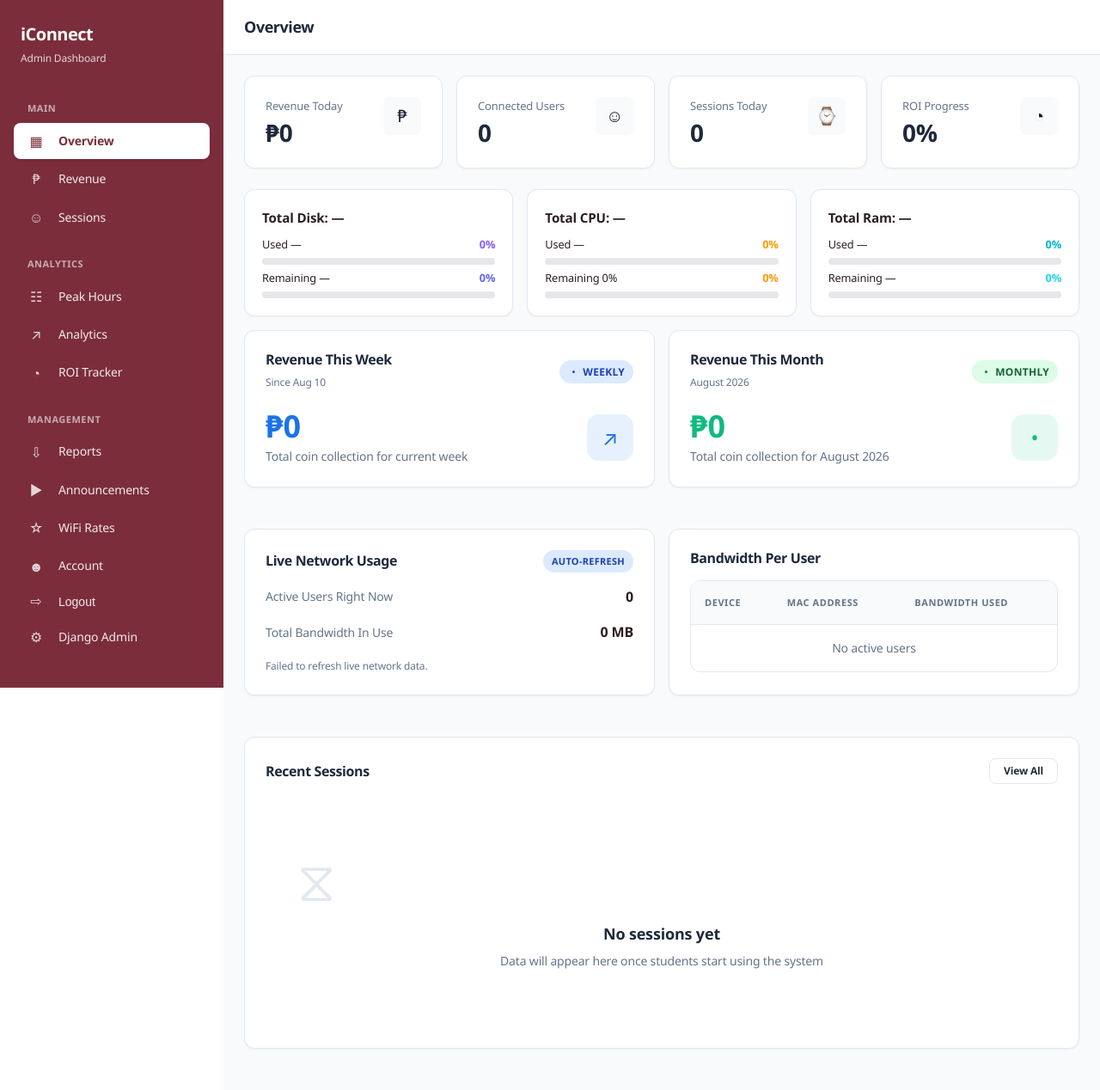
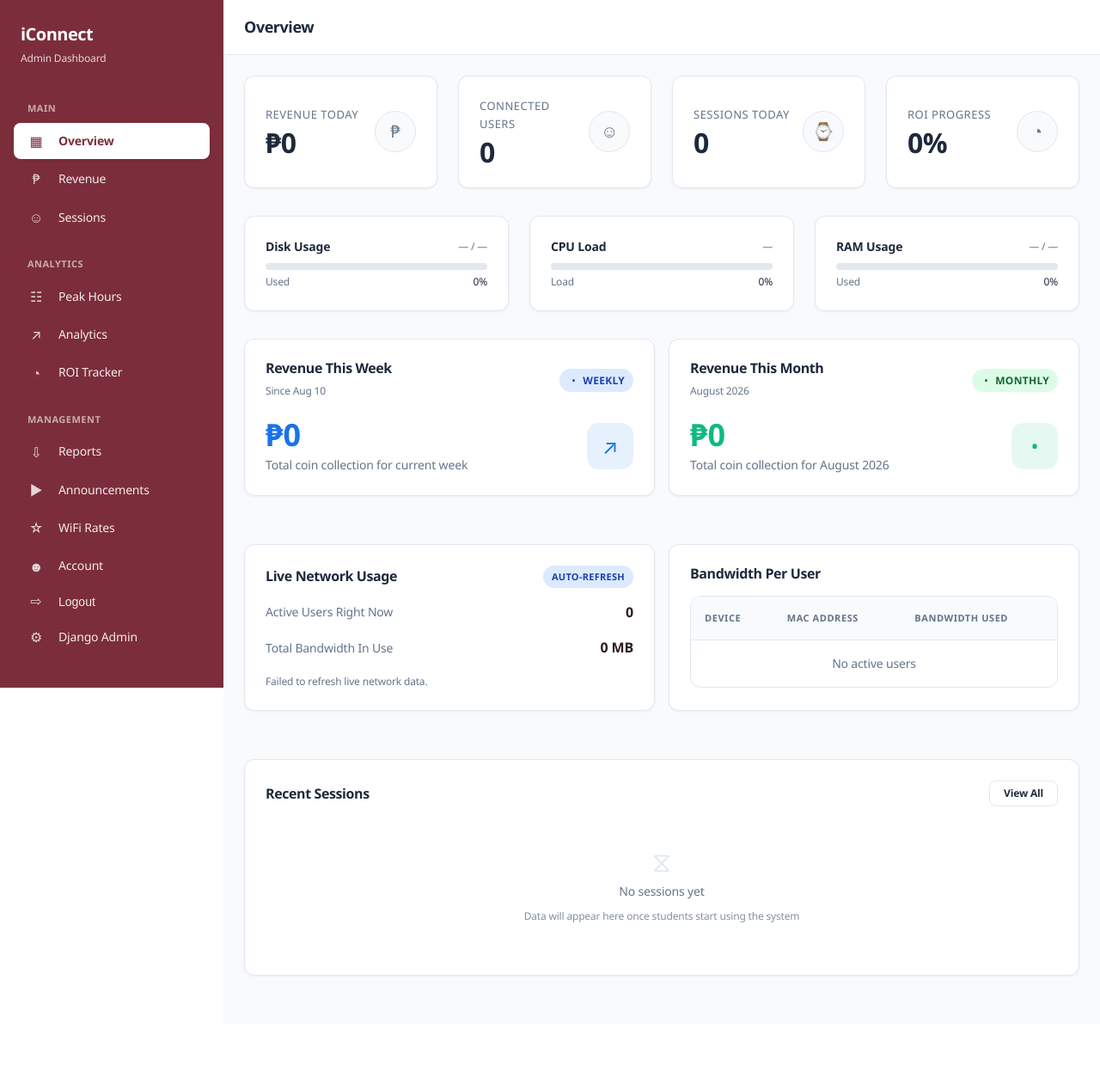
Before and after one commit to loricohenrian/iConnect, a Django app: page /dashboard/ in a window 1280 px wide. Shown: the whole page at 86% size. After the commit the page ends 1136 px from the top, so only its background shows below. Run offline with Django 4.2, Linux system fonts and the light colour scheme; the visitor is signed in with stand-in values (Sample User, id 1); data that the repository does not hold is empty; parts of the project's set-up code (start-up, migrations or seed data) failed here and were passed over.

Commit message:
UI: Full dashboard semantic overhaul and redesign

```diff
--- a/dashboard/templates/dashboard/overview.html
+++ b/dashboard/templates/dashboard/overview.html
@@ -7,17 +7,17 @@
 
 <!-- Stat Cards Row -->
 <div class="stats-grid">
-    <div class="stat-card gradient-blue animate-fadeIn">
+    <div class="stat-card animate-fadeIn">
         <div class="stat-info">
             <div class="stat-label">Revenue Today</div>
             <div class="stat-value" id="revenue-today">₱{{ revenue_today|default:"0" }}</div>
         </div>
         <div class="stat-icon-wrap">
-            <i class="bi bi-coin"></i>
+            <i class="bi bi-cash-coin"></i>
         </div>
     </div>
 
-    <div class="stat-card gradient-green animate-fadeIn" style="animation-delay: 100ms">
+    <div class="stat-card animate-fadeIn" style="animation-delay: 100ms">
         <div class="stat-info">
             <div class="stat-label">Connected Users</div>
             <div class="stat-value" id="connected-users">{{ total_connected|default:"0" }}</div>
@@ -27,7 +27,7 @@
         </div>
     </div>
 
-    <div class="stat-card gradient-teal animate-fadeIn" style="animation-delay: 200ms">
+    <div class="stat-card animate-fadeIn" style="animation-delay: 200ms">
         <div class="stat-info">
             <div class="stat-label">Sessions Today</div>
             <div class="stat-value" id="sessions-today">{{ sessions_today|default:"0" }}</div>
@@ -37,13 +37,13 @@
         </div>
     </div>
 
-    <div class="stat-card gradient-amber animate-fadeIn" style="animation-delay: 300ms">
+    <div class="stat-card animate-fadeIn" style="animation-delay: 300ms">
         <div class="stat-info">
             <div class="stat-label">ROI Progress</div>
             <div class="stat-value" id="roi-progress">{{ roi_percentage|default:"0" }}%</div>
         </div>
         <div class="stat-icon-wrap">
-            <i class="bi bi-bar-chart"></i>
+            <i class="bi bi-pie-chart"></i>
         </div>
     </div>
 </div>
@@ -51,65 +51,47 @@
 <!-- Charts Row -->
 
 <!-- System Resource Cards (Progress Bars) -->
-<div class="stats-grid" style="margin-bottom: var(--space-md); grid-template-columns: repeat(3, 1fr);">
+<div class="stats-grid" style="grid-template-columns: repeat(3, 1fr);">
     <!-- Disk Card -->
-    <div class="stat-card animate-fadeIn" style="animation-delay: 350ms; padding: 1.25rem;">
-        <div style="width: 100%;">
-            <div style="font-weight: 700; font-size: 0.95rem; margin-bottom: 0.5rem;">Total Disk: <span id="sys-disk-total">—</span></div>
-            <div style="display: flex; justify-content: space-between; font-size: 0.8rem; color: var(--text-secondary); margin-bottom: 0.35rem;">
-                <span>Used <span id="sys-disk-used">—</span></span>
-                <span style="color: #8b5cf6; font-weight: 600;" id="sys-disk-pct">0%</span>
+    <div class="stat-card animate-fadeIn" style="animation-delay: 350ms; display: block;">
+        <div style="display: flex; justify-content: space-between; align-items: center; margin-bottom: var(--space-sm);">
+            <div style="font-weight: 600; font-size: 14px; color: var(--color-dark);">Disk Usage</div>
+            <div style="font-size: 12px; color: var(--color-gray);"><span id="sys-disk-used">—</span> / <span id="sys-disk-total">—</span></div>
         </div>
-            <div style="width: 100%; height: 8px; background: #e5e7eb; border-radius: 4px; overflow: hidden; margin-bottom: 0.35rem;">
-                <div id="sys-disk-bar" style="height: 100%; width: 0%; background: linear-gradient(90deg, #8b5cf6, #a78bfa); border-radius: 4px; transition: width 0.6s ease;"></div>
+        <div class="progress-bar-bg">
+            <div id="sys-disk-bar" class="progress-bar-fill progress-success"></div>
         </div>
-            <div style="font-size: 0.8rem; color: var(--text-secondary);">
-                Remaining <span id="sys-disk-remaining">—</span>
-                <span style="float: right; color: #6366f1; font-weight: 600;" id="sys-disk-remaining-pct">0%</span>
-            </div>
-            <div style="width: 100%; height: 8px; background: #e5e7eb; border-radius: 4px; overflow: hidden; margin-top: 0.35rem;">
-                <div id="sys-disk-bar-remaining" style="height: 100%; width: 0%; background: linear-gradient(90deg, #6366f1, #818cf8, #a78bfa); border-radius: 4px; transition: width 0.6s ease;"></div>
-            </div>
+        <div style="display: flex; justify-content: space-between; margin-top: var(--space-xs); font-size: 12px; font-weight: 500;">
+            <span style="color: var(--color-gray);">Used</span>
+            <span id="sys-disk-pct" style="color: var(--color-dark);">0%</span>
         </div>
     </div>
     <!-- CPU Card -->
-    <div class="stat-card animate-fadeIn" style="animation-delay: 400ms; padding: 1.25rem;">
-        <div style="width: 100%;">
-            <div style="font-weight: 700; font-size: 0.95rem; margin-bottom: 0.5rem;">Total CPU: <span id="sys-cpu-count">—</span></div>
-            <div style="display: flex; justify-content: space-between; font-size: 0.8rem; color: var(--text-secondary); margin-bottom: 0.35rem;">
-                <span>Used <span id="sys-cpu-used">—</span></span>
-                <span style="color: #f59e0b; font-weight: 600;" id="sys-cpu-pct">0%</span>
+    <div class="stat-card animate-fadeIn" style="animation-delay: 400ms; display: block;">
+        <div style="display: flex; justify-content: space-between; align-items: center; margin-bottom: var(--space-sm);">
+            <div style="font-weight: 600; font-size: 14px; color: var(--color-dark);">CPU Load</div>
+            <div style="font-size: 12px; color: var(--color-gray);"><span id="sys-cpu-count">—</span></div>
         </div>
-            <div style="width: 100%; height: 8px; background: #e5e7eb; border-radius: 4px; overflow: hidden; margin-bottom: 0.35rem;">
-                <div id="sys-cpu-bar" style="height: 100%; width: 0%; background: linear-gradient(90deg, #f59e0b, #fbbf24); border-radius: 4px; transition: width 0.6s ease;"></div>
+        <div class="progress-bar-bg">
+            <div id="sys-cpu-bar" class="progress-bar-fill progress-success"></div>
         </div>
-            <div style="font-size: 0.8rem; color: var(--text-secondary);">
-                Remaining <span id="sys-cpu-remaining-pct-label">0%</span>
-                <span style="float: right; color: #f59e0b; font-weight: 600;" id="sys-cpu-remaining-pct">0%</span>
-            </div>
-            <div style="width: 100%; height: 8px; background: #e5e7eb; border-radius: 4px; overflow: hidden; margin-top: 0.35rem;">
-                <div id="sys-cpu-bar-remaining" style="height: 100%; width: 0%; background: linear-gradient(90deg, #3b82f6, #60a5fa, #f59e0b); border-radius: 4px; transition: width 0.6s ease;"></div>
-            </div>
+        <div style="display: flex; justify-content: space-between; margin-top: var(--space-xs); font-size: 12px; font-weight: 500;">
+            <span style="color: var(--color-gray);">Load</span>
+            <span id="sys-cpu-pct" style="color: var(--color-dark);">0%</span>
         </div>
     </div>
     <!-- RAM Card -->
-    <div class="stat-card animate-fadeIn" style="animation-delay: 450ms; padding: 1.25rem;">
-        <div style="width: 100%;">
-            <div style="font-weight: 700; font-size: 0.95rem; margin-bottom: 0.5rem;">Total Ram: <span id="sys-ram-total">—</span></div>
-            <div style="display: flex; justify-content: space-between; font-size: 0.8rem; color: var(--text-secondary); margin-bottom: 0.35rem;">
-                <span>Used <span id="sys-ram-used">—</span></span>
-                <span style="color: #06b6d4; font-weight: 600;" id="sys-ram-pct">0%</span>
+    <div class="stat-card animate-fadeIn" style="animation-delay: 450ms; display: block;">
+        <div style="display: flex; justify-content: space-between; align-items: center; margin-bottom: var(--space-sm);">
+            <div style="font-weight: 600; font-size: 14px; color: var(--color-dark);">RAM Usage</div>
+            <div style="font-size: 12px; color: var(--color-gray);"><span id="sys-ram-used">—</span> / <span id="sys-ram-total">—</span></div>
         </div>
-            <div style="width: 100%; height: 8px; background: #e5e7eb; border-radius: 4px; overflow: hidden; margin-bottom: 0.35rem;">
-                <div id="sys-ram-bar" style="height: 100%; width: 0%; background: linear-gradient(90deg, #3b82f6, #2563eb); border-radius: 4px; transition: width 0.6s ease;"></div>
+        <div class="progress-bar-bg">
+            <div id="sys-ram-bar" class="progress-bar-fill progress-success"></div>
         </div>
-            <div style="font-size: 0.8rem; color: var(--text-secondary);">
-                Remaining <span id="sys-ram-remaining">—</span>
-                <span style="float: right; color: #22d3ee; font-weight: 600;" id="sys-ram-remaining-pct">0%</span>
-            </div>
-            <div style="width: 100%; height: 8px; background: #e5e7eb; border-radius: 4px; overflow: hidden; margin-top: 0.35rem;">
-                <div id="sys-ram-bar-remaining" style="height: 100%; width: 0%; background: linear-gradient(90deg, #3b82f6, #06b6d4, #22d3ee); border-radius: 4px; transition: width 0.6s ease;"></div>
-            </div>
+        <div style="display: flex; justify-content: space-between; margin-top: var(--space-xs); font-size: 12px; font-weight: 500;">
+            <span style="color: var(--color-gray);">Used</span>
+            <span id="sys-ram-pct" style="color: var(--color-dark);">0%</span>
         </div>
     </div>
 </div>
--- a/static/css/dashboard.css
+++ b/static/css/dashboard.css
@@ -5,16 +5,25 @@
 
 /* ── Override base palette for ultra-minimalist light theme ── */
 .dashboard-wrapper {
-    --color-primary:      #0f172a;
-    --color-primary-dark:  #000000;
-    --color-primary-light: #f1f5f9;
-    --color-dark:         #1e293b;
-    --color-info:         #0EA5E9;
-    --color-gray:         #64748b;
-    --color-light:        #f8fafc;
-    --color-border:       #e2e8f0;
-    --shadow-sm:          0 1px 2px 0 rgba(0, 0, 0, 0.05);
+    --color-primary:      #7b2d3b; /* Maroon */
+    --color-primary-dark:  #5c202a;
+    --color-primary-light: #fef2f2;
+    --color-success:      #10b981; /* Emerald Green */
+    --color-warning:      #f59e0b; /* Amber */
+    --color-danger:       #e11d48; /* Rose Red */
+    --color-info:         #0ea5e9; /* Sky Blue */
+    --color-dark:         #1e293b; /* Slate 800 */
+    --color-gray:         #64748b; /* Slate 500 */
+    --color-light:        #f8fafc; /* Slate 50 */
+    --color-border:       #e2e8f0; /* Slate 200 */
+    --shadow-sm:          0 1px 3px rgba(0, 0, 0, 0.05);
     --shadow-md:          0 4px 6px -1px rgba(0, 0, 0, 0.05), 0 2px 4px -1px rgba(0, 0, 0, 0.03);
+
+    --space-xs: 4px;
+    --space-sm: 8px;
+    --space-md: 16px;
+    --space-lg: 24px;
+    --space-xl: 32px;
 }
 
 /* ============================================
@@ -58,6 +67,33 @@
     color: rgba(255,255,255,0.8);
     font-size: 12px;
     margin-top: 2px;
+}
+
+/* Empty States */
+.empty-state {
+    padding: var(--space-xl) var(--space-md);
+    text-align: center;
+    color: var(--color-gray);
+}
+
+.empty-state i {
+    font-size: 32px;
+    color: var(--color-border);
+    margin-bottom: var(--space-sm);
+    display: inline-block;
+}
+
+.empty-state p {
+    font-size: 14px;
+    font-weight: 500;
+    margin: 0 0 4px 0;
+    color: var(--color-gray);
+}
+
+.empty-state small {
+    font-size: 12px;
+    color: var(--color-gray);
+    opacity: 0.8;
 }
 
 /* Navigation */
@@ -212,8 +248,8 @@
 .stats-grid {
     display: grid;
     grid-template-columns: repeat(4, 1fr);
-    gap: var(--space-md);
-    margin-bottom: var(--space-lg);
+    gap: var(--space-lg);
+    margin-bottom: var(--space-xl);
 }
 
 .stat-card {
@@ -223,7 +259,7 @@
     box-shadow: var(--shadow-sm);
     border: 1px solid var(--color-border);
     display: flex;
-    align-items: flex-start;
+    align-items: center;
     justify-content: space-between;
     transition: transform 0.2s, box-shadow 0.2s;
 }
@@ -233,14 +269,9 @@
     box-shadow: var(--shadow-md);
 }
 
-/* Remove gradient colors, rely on minimalist white */
-.stat-card.gradient-blue,
-.stat-card.gradient-green,
-.stat-card.gradient-teal,
-.stat-card.gradient-amber {
-    background: #ffffff;
-    color: var(--color-dark);
-    border: 1px solid var(--color-border);
+.stat-card .stat-info {
+    display: flex;
+    flex-direction: column;
 }
 
 .stat-card .stat-info .stat-label {
@@ -248,25 +279,31 @@
     font-weight: 500;
     color: var(--color-gray);
     margin-bottom: var(--space-xs);
+    text-transform: uppercase;
+    letter-spacing: 0.5px;
 }
 
 .stat-card .stat-info .stat-value {
-    font-size: 28px;
-    font-weight: 700;
+    font-size: 32px;
+    font-weight: 800;
     color: var(--color-dark);
-    line-height: 1.2;
+    line-height: 1.1;
+    font-variant-numeric: tabular-nums;
+    letter-spacing: -0.5px;
 }
 
 .stat-card .stat-icon-wrap {
-    width: 44px;
-    height: 44px;
-    border-radius: 8px;
+    width: 48px;
+    height: 48px;
+    border-radius: 50%;
     display: flex;
     align-items: center;
     justify-content: center;
     font-size: 20px;
     background: var(--color-light);
-    color: var(--color-primary);
+    color: var(--color-gray);
+    border: 1px solid var(--color-border);
+    flex-shrink: 0;
 }
 
 /* ============================================
@@ -278,7 +315,7 @@
     padding: var(--space-lg);
     box-shadow: var(--shadow-sm);
     border: 1px solid var(--color-border);
-    margin-bottom: var(--space-lg);
+    margin-bottom: var(--space-xl);
 }
 
 .chart-card .chart-header {
@@ -573,9 +610,32 @@
 }
 
 /* ============================================
-   Responsive — Mobile
+   Semantic Progress Bars
    ============================================ */
-@media (max-width: 1023px) {
+.progress-bar-bg {
+    width: 100%;
+    height: 8px;
+    background: var(--color-border);
+    border-radius: 4px;
+    overflow: hidden;
+    margin-bottom: var(--space-xs);
+}
+
+.progress-bar-fill {
+    height: 100%;
+    width: 0%;
+    border-radius: 4px;
+    transition: width 0.6s ease, background-color 0.6s ease;
+}
+
+.progress-success { background-color: var(--color-success); }
+.progress-warning { background-color: var(--color-warning); }
+.progress-danger { background-color: var(--color-danger); }
+
+/* ============================================
+   Responsive
+   ============================================ */
+@media (max-width: 1024px) {
     .sidebar {
         transform: translateX(-100%);
     }
--- a/static/js/dashboard.js
+++ b/static/js/dashboard.js
@@ -338,7 +338,7 @@ function renderBandwidthUsersTable(users) {
     if (!tbody) return;
 
     if (!users || users.length === 0) {
-        tbody.innerHTML = '<tr><td colspan="3" class="text-center text-muted">No active users</td></tr>';
+        tbody.innerHTML = '<tr><td colspan="3"><div class="empty-state"><i class="bi bi-inbox"></i><p>No active users</p><small>Waiting for connections...</small></div></td></tr>';
         return;
     }
 
@@ -457,36 +457,23 @@ async function refreshSystemStats() {
 
         // --- Disk ---
         const diskPct = data.disk_percent || 0;
-        const diskRemPct = 100 - diskPct;
         setText('sys-disk-total', data.disk_total || '—');
         setText('sys-disk-used', data.disk_used || '—');
         setText('sys-disk-pct', diskPct + '%');
-        setText('sys-disk-remaining', data.disk_remaining || '—');
-        setText('sys-disk-remaining-pct', diskRemPct + '%');
         setBar('sys-disk-bar', diskPct);
-        setBar('sys-disk-bar-remaining', diskRemPct);
 
         // --- CPU ---
         const cpuPct = data.cpu_load_raw || 0;
-        const cpuRemPct = Math.max(0, 100 - cpuPct);
         setText('sys-cpu-count', data.cpu_count || '—');
-        setText('sys-cpu-used', data.cpu_load || '—');
         setText('sys-cpu-pct', cpuPct.toFixed(1) + '%');
-        setText('sys-cpu-remaining-pct-label', cpuRemPct.toFixed(1) + '%');
-        setText('sys-cpu-remaining-pct', cpuRemPct.toFixed(1) + '%');
         setBar('sys-cpu-bar', cpuPct);
-        setBar('sys-cpu-bar-remaining', cpuRemPct);
 
         // --- RAM ---
         const ramPct = data.ram_percent || 0;
-        const ramRemPct = 100 - ramPct;
         setText('sys-ram-total', data.ram_total || '—');
         setText('sys-ram-used', data.ram_used || '—');
         setText('sys-ram-pct', ramPct + '%');
-        setText('sys-ram-remaining', data.ram_remaining || '—');
-        setText('sys-ram-remaining-pct', ramRemPct + '%');
         setBar('sys-ram-bar', ramPct);
-        setBar('sys-ram-bar-remaining', ramRemPct);
 
     } catch (err) {
         console.error('Failed to refresh system stats:', err);
@@ -500,7 +487,21 @@ function setText(id, value) {
 
 function setBar(id, pct) {
     const el = document.getElementById(id);
-    if (el) el.style.width = Math.min(100, Math.max(0, pct)) + '%';
+    if (el) {
+        el.style.width = Math.min(100, Math.max(0, pct)) + '%';
+
+        // Remove existing semantic classes
+        el.classList.remove('progress-success', 'progress-warning', 'progress-danger');
+
+        // Add threshold class
+        if (pct >= 90) {
+            el.classList.add('progress-danger');
+        } else if (pct >= 70) {
+            el.classList.add('progress-warning');
+        } else {
+            el.classList.add('progress-success');
+        }
+    }
 }
 
 // ============================================
```
Lines whose indentation alone changed are shown as unchanged.
